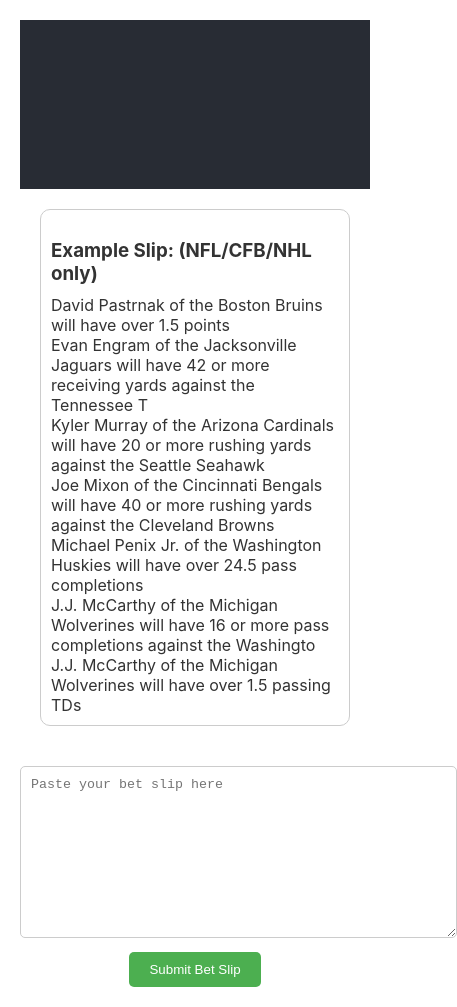
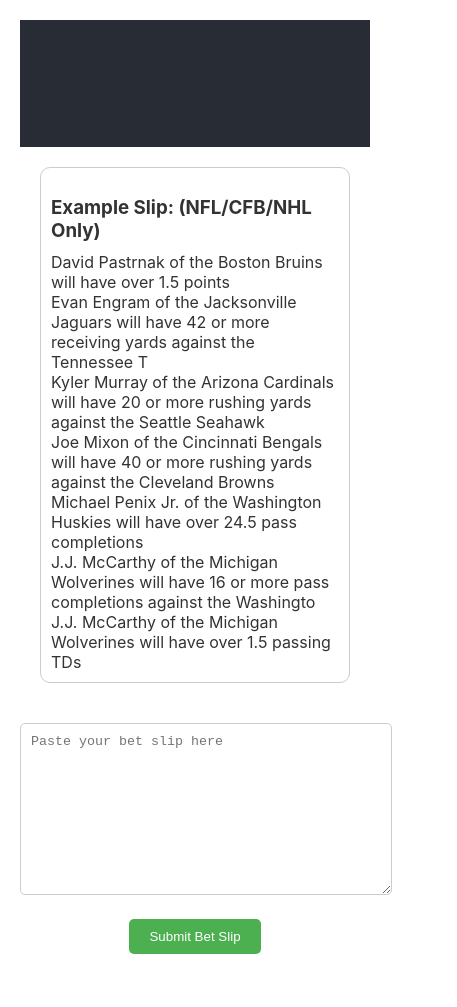
Before and after one commit to edPratt/edpratt.github.io, a React (Create React App) app: page / in a window 390 px wide. Shown: the whole page, 457 px wide, since content can reach past the window. After the commit the page ends 974 px from the top, so only its background shows below. Built offline with nearby package versions, Linux system fonts and the light colour scheme.

Commit message:
ssslightly better layout, desk/mobile

```diff
--- a/src/App.css
+++ b/src/App.css
@@ -6,7 +6,7 @@
 
 .App-header {
   background-color: #282c34;
-  min-height: 20vh;
+  min-height: 10vh;
   display: flex;
   flex-direction: column;
   align-items: center;
@@ -27,14 +27,15 @@
 }
 
 textarea {
-  margin-top: 20px;
+  width: 90%; /* Responsive width */
   padding: 10px;
+  margin: 20px auto; /* Centered with auto margins */
   border-radius: 5px;
   border: 1px solid #ccc;
+  resize: vertical; /* Allow only vertical resizing */
 }
 
 button {
-  margin-top: 10px;
   padding: 10px 20px;
   border: none;
   border-radius: 5px;
@@ -61,8 +62,9 @@
   border-radius: 10px;
   box-shadow: 0 4px 8px rgba(0,0,0,0.1);
   padding: 15px;
-  width: 200px;
+  width: 200px; /* Fixed width for desktop */
   text-align: left;
+  margin: 0 auto; /* Centering the card */
 }
 
 .response-card p {
@@ -71,11 +73,26 @@
 }
 
 .success {
-  border: 1px solid #4CAF50; /* Green border for success */
-  background-color: #e8f5e9; /* Light green background */
+  border: 1px solid #4CAF50;
+  background-color: #e8f5e9;
 }
 
 .failure {
-  border: 1px solid #f44336; /* Red border for failure */
-  background-color: #ffebee; /* Light red background */
+  border: 1px solid #f44336;
+  background-color: #ffebee;
 }
+
+/* Media query for small screens */
+@media (max-width: 600px) {
+  .App-header {
+    min-height: 15vh; /* Adjust the header height on small screens */
+  }
+
+  .response-card {
+    width: 100%; /* Full width on smaller screens */
+  }
+
+  textarea {
+    width: 100%; /* Full width on smaller screens */
+  }
+}
--- a/src/App.tsx
+++ b/src/App.tsx
@@ -69,7 +69,7 @@
       <div className='slip-example'>
         {showPreview && betSlipPreview ? (
           <>
-            <h3>Example Slip: (NFL/CFB/NHL only)</h3>
+            <h3>Example Slip: (NFL/CFB/NHL Only)</h3>
             <div>David Pastrnak of the Boston Bruins will have over 1.5 points</div>
             <div>Evan Engram of the Jacksonville Jaguars will have 42 or more receiving yards against the Tennessee T</div>
             <div>Kyler Murray of the Arizona Cardinals will have 20 or more rushing yards against the Seattle Seahawk</div>
@@ -81,7 +81,7 @@
         ) : (
           <>
             {/* TODO add button to resubmit slip */}
-            <h3>Submitted Slip: (NFL only for now)</h3>
+            <h3>Submitted Slip: (NFL/CFB/NHL) Only</h3>
             {betSlipPreview.map((item, index) => (
               <div>{item}</div>
             ))}
@@ -89,8 +89,6 @@
         )}
 
       </div>
-
-      <div></div>
       <form onSubmit={handleSubmit}>
         <textarea
           value={betSlip}
```
